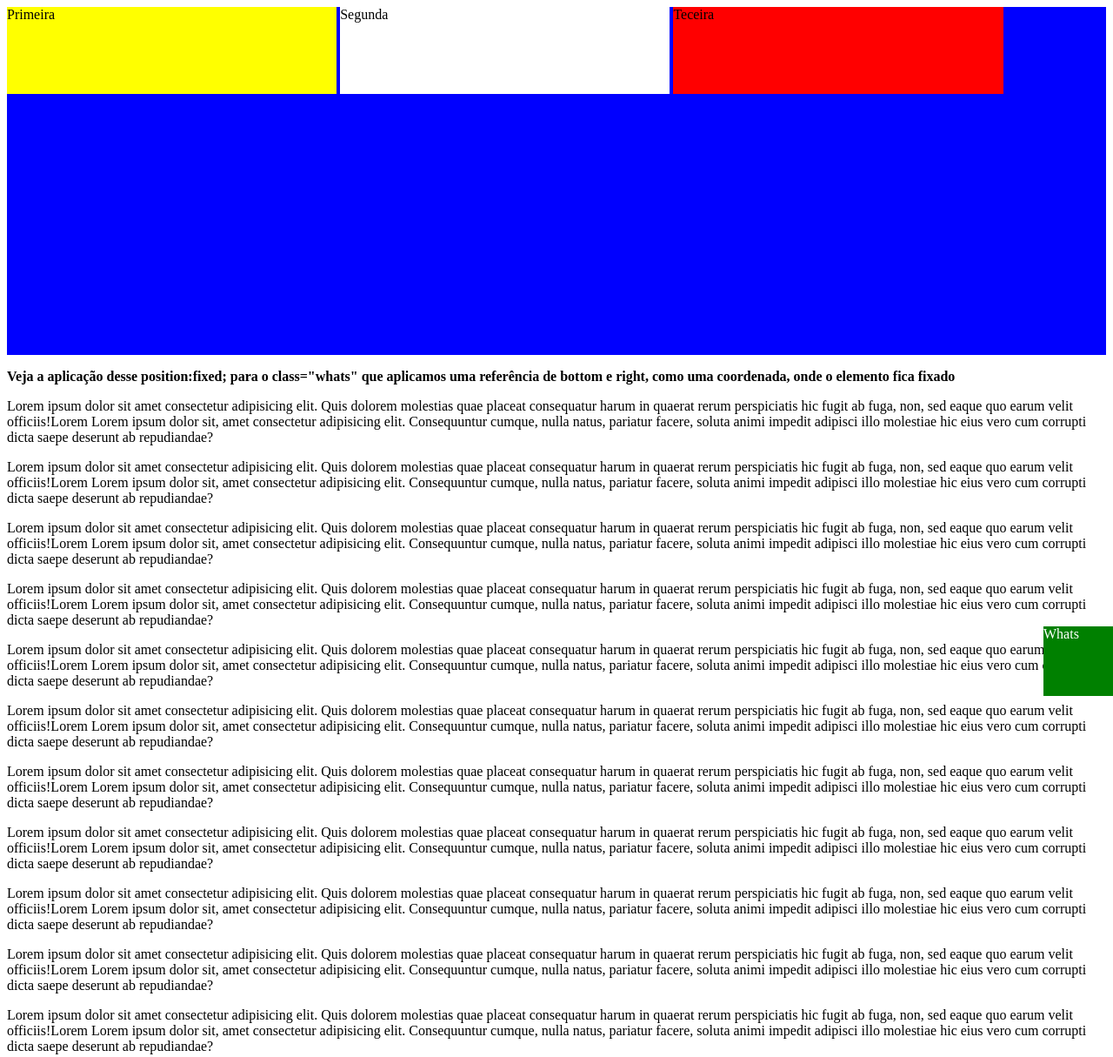
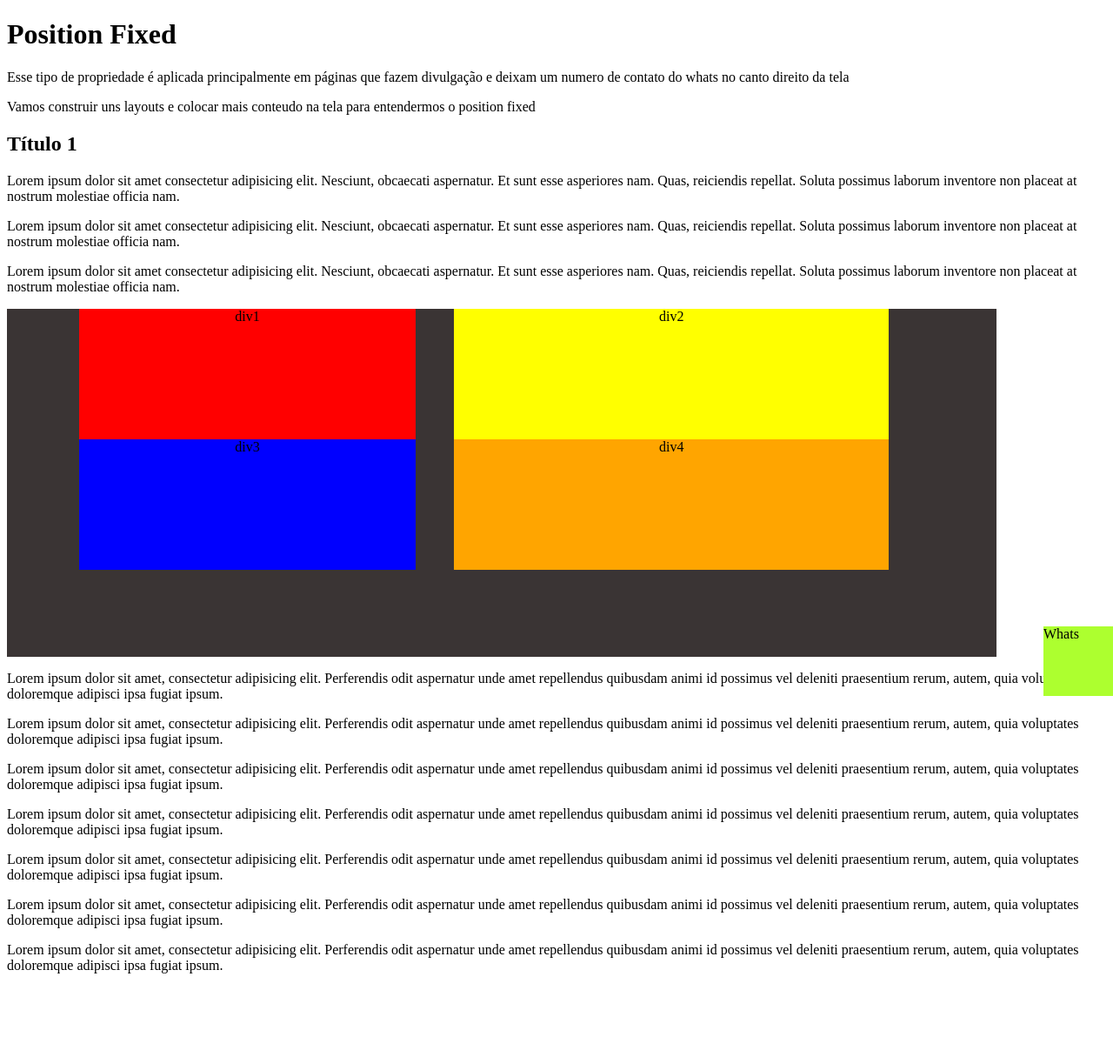
Before and after one commit to TiagoBDuarte/Curso-HTML-e-CSS, a plain HTML site: page 0001Responsive/04position_fixed.html in a window 1280 px wide. Shown: the whole page at 87% size. After the commit the page ends 1135 px from the top, so only its background shows below. Drawn offline with Linux system fonts and the light colour scheme.

Commit message:
position fixed

```diff
--- a/0001Responsive/04position_fixed.html
+++ b/0001Responsive/04position_fixed.html
@@ -1,87 +1,92 @@
 <!DOCTYPE html>
 <html lang="pt-br">
-
 <head>
     <meta charset="UTF-8">
     <meta http-equiv="X-UA-Compatible" content="IE=edge">
     <meta name="viewport" content="width=device-width, initial-scale=1.0">
-    <title>Position</title>
+    <title>Position Fixed</title>
     <style>
-        .container {
+
+        main{
             display: inline-block;
-            background: blue;
-            width: 100%;
+            text-align: center;
+            width: 90%;
             height: 400px;
+            background: #3a3434;
         }
 
-        .div1 {
-
+        .div1{
             display: inline-block;
-            background: yellow;
-            width: 30%;
-            height: 100px;
-            z-index: 1;
-        }
-
-        .div2 {
             position: relative;
-            display: inline-block;
-            background: white;
-            width: 30%;
-            height: 100px;
+            left: -40px;
+            width: 34%;
+            height: 150px;
+            background: red;
 
         }
 
-        .div3 {
+        .div2{
             display: inline-block;
-            background: red;
-            width: 30%;
-            height: 100px;
+            width: 44%;
+            height: 150px;
+            background: yellow;
+
+        }
+
+        .div3{
+            display: inline-block;
+            position: relative;
+            left: -40px;
+            width: 34%;
+            height: 150px;
+            background: blue;
+
+        }
+
+        .div4{
+            display: inline-block;
+            width: 44%;
+            height: 150px;
+            background: orange;
+
         }
 
         .whats{
-            background: green;
-            color: white;
+            display: inline-block;
+            position: fixed;
+            bottom: 0;
+            right: 0;
             width: 80px;
             height: 80px;
-            position: fixed;
-            bottom:0;
-            right: 0;
+            background: greenyellow;
         }
-
-
-        .p{
-            position: fixed;
-        }
-
 
     </style>
 </head>
-
 <body>
-    <div class="container">
-        <div class="div1">Primeira</div>
-        <div class="div2">Segunda</div>
-        <div class="div3">Teceira</div>
-
-    </div>
-    <p><strong>Veja a aplicação desse position:fixed;  para o class="whats" que aplicamos uma referência de bottom e right, como uma coordenada, onde o elemento fica fixado</strong></p>
-
-    <p>Lorem ipsum dolor sit amet consectetur adipisicing elit. Quis dolorem molestias quae placeat consequatur harum in quaerat rerum perspiciatis hic fugit ab fuga, non, sed eaque quo earum velit officiis!Lorem Lorem ipsum dolor sit, amet consectetur adipisicing elit. Consequuntur cumque, nulla natus, pariatur facere, soluta animi impedit adipisci illo molestiae hic eius vero cum corrupti dicta saepe deserunt ab repudiandae? </p>
-    <p>Lorem ipsum dolor sit amet consectetur adipisicing elit. Quis dolorem molestias quae placeat consequatur harum in quaerat rerum perspiciatis hic fugit ab fuga, non, sed eaque quo earum velit officiis!Lorem Lorem ipsum dolor sit, amet consectetur adipisicing elit. Consequuntur cumque, nulla natus, pariatur facere, soluta animi impedit adipisci illo molestiae hic eius vero cum corrupti dicta saepe deserunt ab repudiandae? </p>
-    <p>Lorem ipsum dolor sit amet consectetur adipisicing elit. Quis dolorem molestias quae placeat consequatur harum in quaerat rerum perspiciatis hic fugit ab fuga, non, sed eaque quo earum velit officiis!Lorem Lorem ipsum dolor sit, amet consectetur adipisicing elit. Consequuntur cumque, nulla natus, pariatur facere, soluta animi impedit adipisci illo molestiae hic eius vero cum corrupti dicta saepe deserunt ab repudiandae? </p>
-    <p>Lorem ipsum dolor sit amet consectetur adipisicing elit. Quis dolorem molestias quae placeat consequatur harum in quaerat rerum perspiciatis hic fugit ab fuga, non, sed eaque quo earum velit officiis!Lorem Lorem ipsum dolor sit, amet consectetur adipisicing elit. Consequuntur cumque, nulla natus, pariatur facere, soluta animi impedit adipisci illo molestiae hic eius vero cum corrupti dicta saepe deserunt ab repudiandae? </p>
-    <p>Lorem ipsum dolor sit amet consectetur adipisicing elit. Quis dolorem molestias quae placeat consequatur harum in quaerat rerum perspiciatis hic fugit ab fuga, non, sed eaque quo earum velit officiis!Lorem Lorem ipsum dolor sit, amet consectetur adipisicing elit. Consequuntur cumque, nulla natus, pariatur facere, soluta animi impedit adipisci illo molestiae hic eius vero cum corrupti dicta saepe deserunt ab repudiandae? </p>
-    <p>Lorem ipsum dolor sit amet consectetur adipisicing elit. Quis dolorem molestias quae placeat consequatur harum in quaerat rerum perspiciatis hic fugit ab fuga, non, sed eaque quo earum velit officiis!Lorem Lorem ipsum dolor sit, amet consectetur adipisicing elit. Consequuntur cumque, nulla natus, pariatur facere, soluta animi impedit adipisci illo molestiae hic eius vero cum corrupti dicta saepe deserunt ab repudiandae? </p>
-    <p>Lorem ipsum dolor sit amet consectetur adipisicing elit. Quis dolorem molestias quae placeat consequatur harum in quaerat rerum perspiciatis hic fugit ab fuga, non, sed eaque quo earum velit officiis!Lorem Lorem ipsum dolor sit, amet consectetur adipisicing elit. Consequuntur cumque, nulla natus, pariatur facere, soluta animi impedit adipisci illo molestiae hic eius vero cum corrupti dicta saepe deserunt ab repudiandae? </p>
-    <p>Lorem ipsum dolor sit amet consectetur adipisicing elit. Quis dolorem molestias quae placeat consequatur harum in quaerat rerum perspiciatis hic fugit ab fuga, non, sed eaque quo earum velit officiis!Lorem Lorem ipsum dolor sit, amet consectetur adipisicing elit. Consequuntur cumque, nulla natus, pariatur facere, soluta animi impedit adipisci illo molestiae hic eius vero cum corrupti dicta saepe deserunt ab repudiandae? </p>
-    <p>Lorem ipsum dolor sit amet consectetur adipisicing elit. Quis dolorem molestias quae placeat consequatur harum in quaerat rerum perspiciatis hic fugit ab fuga, non, sed eaque quo earum velit officiis!Lorem Lorem ipsum dolor sit, amet consectetur adipisicing elit. Consequuntur cumque, nulla natus, pariatur facere, soluta animi impedit adipisci illo molestiae hic eius vero cum corrupti dicta saepe deserunt ab repudiandae? </p>
-    <p>Lorem ipsum dolor sit amet consectetur adipisicing elit. Quis dolorem molestias quae placeat consequatur harum in quaerat rerum perspiciatis hic fugit ab fuga, non, sed eaque quo earum velit officiis!Lorem Lorem ipsum dolor sit, amet consectetur adipisicing elit. Consequuntur cumque, nulla natus, pariatur facere, soluta animi impedit adipisci illo molestiae hic eius vero cum corrupti dicta saepe deserunt ab repudiandae? </p>
-    <p>Lorem ipsum dolor sit amet consectetur adipisicing elit. Quis dolorem molestias quae placeat consequatur harum in quaerat rerum perspiciatis hic fugit ab fuga, non, sed eaque quo earum velit officiis!Lorem Lorem ipsum dolor sit, amet consectetur adipisicing elit. Consequuntur cumque, nulla natus, pariatur facere, soluta animi impedit adipisci illo molestiae hic eius vero cum corrupti dicta saepe deserunt ab repudiandae? </p>
+    <h1>Position Fixed</h1>
+    <p>Esse tipo de propriedade é aplicada principalmente em páginas que fazem divulgação e deixam um numero de contato do whats no canto direito da tela</p>
+    <p>Vamos construir uns layouts e colocar mais conteudo na tela para entendermos o position fixed</p>
+    <h2>Título 1</h2>
+    <p> Lorem ipsum dolor sit amet consectetur adipisicing elit. Nesciunt, obcaecati aspernatur. Et sunt esse asperiores nam. Quas, reiciendis repellat. Soluta possimus laborum inventore non placeat at nostrum molestiae officia nam. </p>
+    <p> Lorem ipsum dolor sit amet consectetur adipisicing elit. Nesciunt, obcaecati aspernatur. Et sunt esse asperiores nam. Quas, reiciendis repellat. Soluta possimus laborum inventore non placeat at nostrum molestiae officia nam. </p>
+    <p> Lorem ipsum dolor sit amet consectetur adipisicing elit. Nesciunt, obcaecati aspernatur. Et sunt esse asperiores nam. Quas, reiciendis repellat. Soluta possimus laborum inventore non placeat at nostrum molestiae officia nam. </p>
+    <main>
+        <div class="div1">div1</div>
+        <div class="div2">div2</div>
+        <div class="div3">div3</div>
+        <div class="div4">div4</div>
+    </main>
 
     <div class="whats">Whats</div>
 
+   <p>Lorem ipsum dolor sit amet, consectetur adipisicing elit. Perferendis odit aspernatur unde amet repellendus quibusdam animi id possimus vel deleniti praesentium rerum, autem, quia voluptates doloremque adipisci ipsa fugiat ipsum.</p>
+   <p>Lorem ipsum dolor sit amet, consectetur adipisicing elit. Perferendis odit aspernatur unde amet repellendus quibusdam animi id possimus vel deleniti praesentium rerum, autem, quia voluptates doloremque adipisci ipsa fugiat ipsum.</p>
+   <p>Lorem ipsum dolor sit amet, consectetur adipisicing elit. Perferendis odit aspernatur unde amet repellendus quibusdam animi id possimus vel deleniti praesentium rerum, autem, quia voluptates doloremque adipisci ipsa fugiat ipsum.</p>
+   <p>Lorem ipsum dolor sit amet, consectetur adipisicing elit. Perferendis odit aspernatur unde amet repellendus quibusdam animi id possimus vel deleniti praesentium rerum, autem, quia voluptates doloremque adipisci ipsa fugiat ipsum.</p>
+   <p>Lorem ipsum dolor sit amet, consectetur adipisicing elit. Perferendis odit aspernatur unde amet repellendus quibusdam animi id possimus vel deleniti praesentium rerum, autem, quia voluptates doloremque adipisci ipsa fugiat ipsum.</p>
+   <p>Lorem ipsum dolor sit amet, consectetur adipisicing elit. Perferendis odit aspernatur unde amet repellendus quibusdam animi id possimus vel deleniti praesentium rerum, autem, quia voluptates doloremque adipisci ipsa fugiat ipsum.</p>
+   <p>Lorem ipsum dolor sit amet, consectetur adipisicing elit. Perferendis odit aspernatur unde amet repellendus quibusdam animi id possimus vel deleniti praesentium rerum, autem, quia voluptates doloremque adipisci ipsa fugiat ipsum.</p>
 
 </body>
-
 </html>
```
